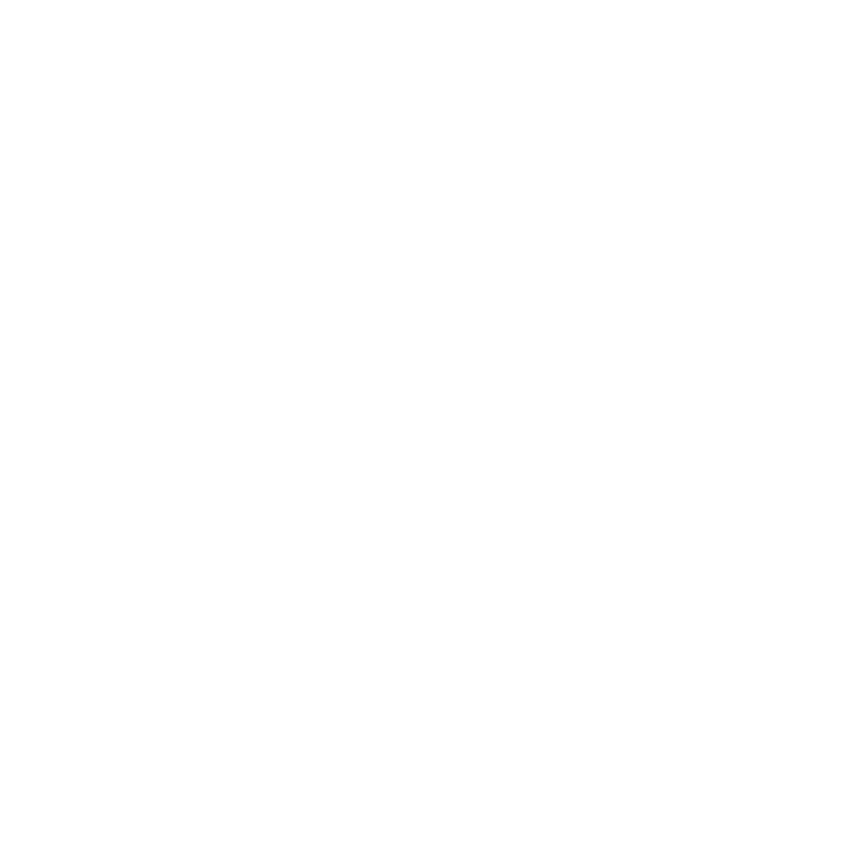
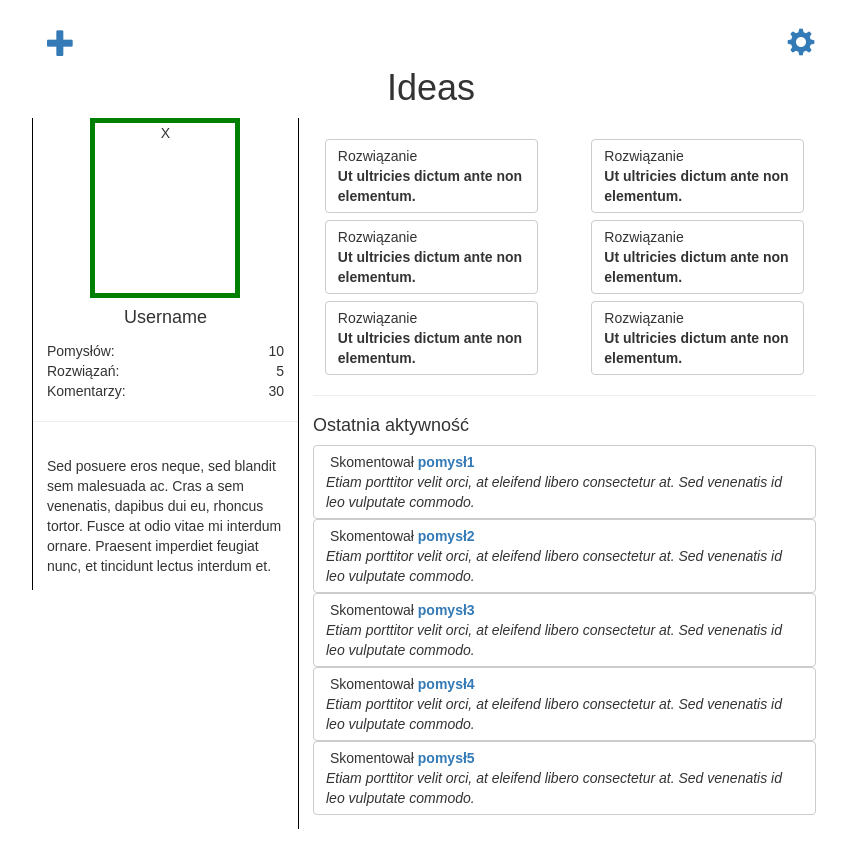
Before and after one commit to QuiZr/Ideas, a React (Create React App) app in the folder ideas/: page /user in a window 1280 px wide. Shown: the whole page, without its empty margins (209-1056 px from the left). Before the commit the page ends 800 px from the top, so only its background shows below. Built offline with nearby package versions, Linux system fonts and the light colour scheme.

Commit message:
User page

```diff
--- a/ideas/src/App.tsx
+++ b/ideas/src/App.tsx
@@ -10,6 +10,7 @@
 import IdeaPage from './IdeaPage/IdeaPage';
 import IdeasPage from './IdeasPage/IdeasPage';
 import UserListPage from './UserListPage/UserListPage';
+import UserPage from './UserPage/UserPage';
 
 class App extends React.Component {
   render() {
@@ -20,6 +21,7 @@
           <Route exact={false} path="/idea/:id" component={IdeaPage} />
           <Route exact={true} path="/ideas" component={IdeasPage} />
           <Route exact={true} path="/register" component={RegisterPage} />
+          <Route exact={true} path="/user" component={UserPage} />
           <Route exact={true} path="/users" component={UserListPage} />
         </div>
       </Router>
--- a/ideas/src/IdeasPage/IdeaRow.tsx
+++ b/ideas/src/IdeasPage/IdeaRow.tsx
@@ -10,7 +10,7 @@
     return (
       <div className="record">
         <h3>{idea.title}</h3>
-        <p>{idea.desc_short}</p>
+        <p className="tabbed">{idea.desc_short}</p>
         <Link to={'/idea/' + idea.id}>
           <button className="btn btn-default">
             Read more...
--- a/ideas/src/IdeasPage/IdeasPage.css
+++ b/ideas/src/IdeasPage/IdeasPage.css
@@ -47,7 +47,7 @@
 	padding: 0px 30px;
 }
 
-p {
+.tabbed {
 	margin: 1em 2em !important;
 }
 
--- /dev/null
+++ b/ideas/src/UserPage/UserPage.css
@@ -0,0 +1,71 @@
+.vertical-center {
+	min-height: 100%;
+	min-height: 100vh;
+
+	display: flex;
+	align-items: center;
+  }
+
+  .wrapper {
+	margin: 2em 20% !important;
+}
+
+@media screen and (max-width: 480px) {
+    .wrapper {
+        margin: 2% 2% !important;
+	}
+	#commentsBox > ul {
+		padding-left: 0;
+	}
+}
+
+#naviBox {
+	font-size: 2em;
+}
+
+#info {
+	border-left: 1px solid black;
+	padding: 0px;
+}
+
+#activity {
+	border-left: 1px solid black;
+	padding: 1em;
+}
+
+.bioList {
+list-style-type: none;
+padding: 0px;
+margin: 1em
+}
+
+#bio {
+	padding: 1em;
+}
+
+#avatar {
+	width: 150px;
+	height: 180px;
+	margin: auto;
+	border: 5px solid green;
+}
+
+#username {
+	margin: auto;
+}
+
+.ideaLink
+{
+	width: 90% !important;
+	min-height: 5em;
+	margin: 0.5em;
+	text-overflow: ellipsis;
+	white-space: pre-wrap !important;
+	text-align: left !important;
+}
+
+.activityLink
+{
+	white-space: pre-wrap !important;
+	text-align: left !important;
+}
--- /dev/null
+++ b/ideas/src/UserPage/UserPage.tsx
@@ -0,0 +1,117 @@
+import * as React from 'react';
+import './UserPage.css';
+import { Link } from 'react-router-dom';
+
+class UserPage extends React.Component {
+	render() {
+		return (
+			<div>
+				<div className="container-fluid wrapper">
+					<div id="naviBox">
+						<Link to="/"><span className="glyphicon glyphicon-plus pull-left" /></Link>
+						<Link to="/"><span className="glyphicon glyphicon-cog pull-right" /></Link>
+					</div>
+					<br />
+					<h1 className="text-center">Ideas</h1>
+					<div className="row">
+						<div id="info" className="col-md-4">
+							<div id="avatar" className="text-center">X</div>
+							<div className="text-center">
+								<h4>Username</h4>
+							</div>
+							<ul className="bioList">
+								<li>Pomysłów: <span className="pull-right">10</span> </li>
+								<li>Rozwiązań: <span className="pull-right">5</span> </li>
+								<li>Komentarzy: <span className="pull-right">30</span> </li>
+							</ul>
+							<hr />
+							<div id="bio">
+								Sed posuere eros neque, sed blandit sem malesuada ac. Cras a sem venenatis, dapibus dui eu, rhoncus tortor. Fusce at odio vitae mi interdum ornare. Praesent imperdiet feugiat nunc, et tincidunt lectus interdum et.
+							</div>
+						</div>
+						<div id="activity" className="col-md-8" >
+							<div className="row text-center">
+								<div className="col-md-6">
+									<button className="btn btn-default ideaLink">
+									Rozwiązanie <br/>
+									<b>Ut ultricies dictum ante non elementum.</b>
+									</button>
+								</div>
+								<div className="col-md-6">
+									<button className="btn btn-default ideaLink">
+									Rozwiązanie <br/>
+									<b>Ut ultricies dictum ante non elementum.</b>
+									</button>
+								</div>
+							</div>
+							<div className="row text-center">
+								<div className="col-md-6 text-center">
+									<button className="btn btn-default ideaLink">
+									Rozwiązanie <br/>
+									<b>Ut ultricies dictum ante non elementum.</b>
+									</button>
+								</div>
+								<div className="col-md-6 text-center">
+									<button className="btn btn-default ideaLink">
+									Rozwiązanie <br/>
+									<b>Ut ultricies dictum ante non elementum.</b>
+									</button>
+								</div>
+							</div>
+							<div className="row text-center">
+								<div className="col-md-6 text-center">
+									<button className="btn btn-default ideaLink">
+									Rozwiązanie <br/>
+									<b>Ut ultricies dictum ante non elementum.</b>
+									</button>
+								</div>
+								<div className="col-md-6 text-center">
+									<button className="btn btn-default ideaLink">
+									Rozwiązanie <br/>
+									<b>Ut ultricies dictum ante non elementum.</b>
+									</button>
+								</div>
+							</div>
+							<hr />
+							<div>
+								<h4>Ostatnia aktywność</h4>
+								<div className="text-center">
+									<button className="btn btn-default activityLink">
+										<span className="pull-left"> Skomentował <Link to="#"><b>pomysł1</b></Link></span><br/>
+										<span className="pull-left"><i>Etiam porttitor velit orci, at eleifend libero consectetur at. Sed venenatis id leo vulputate commodo.</i></span>
+									</button>
+								</div>
+								<div className="text-center">
+									<button className="btn btn-default activityLink">
+										<span className="pull-left"> Skomentował <Link to="#"><b>pomysł2</b></Link></span><br/>
+										<span className="pull-left"><i>Etiam porttitor velit orci, at eleifend libero consectetur at. Sed venenatis id leo vulputate commodo.</i></span>
+									</button>
+								</div>
+								<div className="text-center">
+									<button className="btn btn-default activityLink">
+										<span className="pull-left"> Skomentował <Link to="#"><b>pomysł3</b></Link></span><br/>
+										<span className="pull-left"><i>Etiam porttitor velit orci, at eleifend libero consectetur at. Sed venenatis id leo vulputate commodo.</i></span>
+									</button>
+								</div>
+								<div className="text-center">
+									<button className="btn btn-default activityLink">
+										<span className="pull-left"> Skomentował <Link to="#"><b>pomysł4</b></Link></span><br/>
+										<span className="pull-left"><i>Etiam porttitor velit orci, at eleifend libero consectetur at. Sed venenatis id leo vulputate commodo.</i></span>
+									</button>
+								</div>
+								<div className="text-center">
+									<button className="btn btn-default activityLink">
+										<span className="pull-left"> Skomentował <Link to="#"><b>pomysł5</b></Link></span><br/>
+										<span className="pull-left"><i>Etiam porttitor velit orci, at eleifend libero consectetur at. Sed venenatis id leo vulputate commodo.</i></span>
+									</button>
+								</div>
+							</div>
+						</div>
+					</div>
+				</div>
+			</div>
+		);
+	}
+}
+
+export default UserPage;
```
